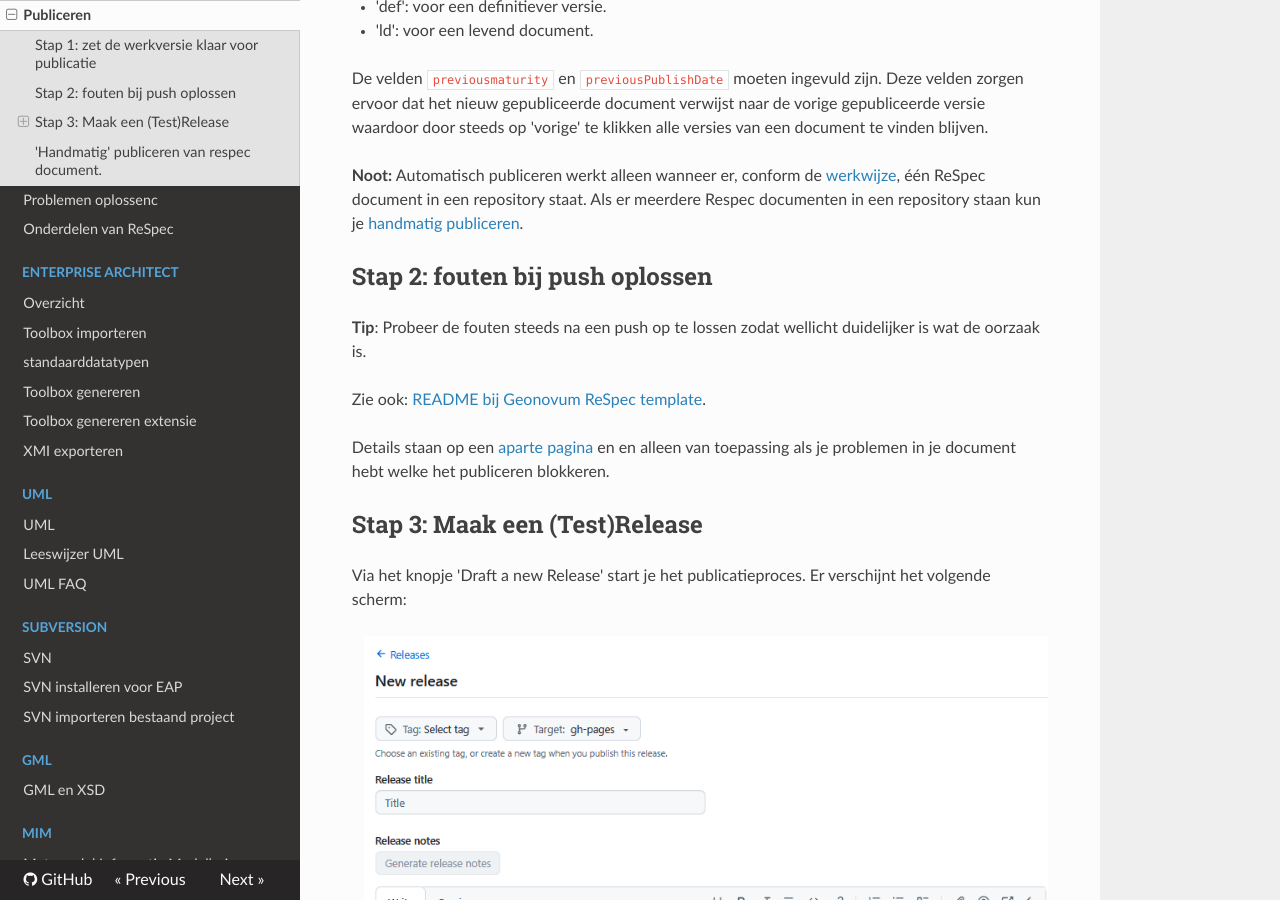
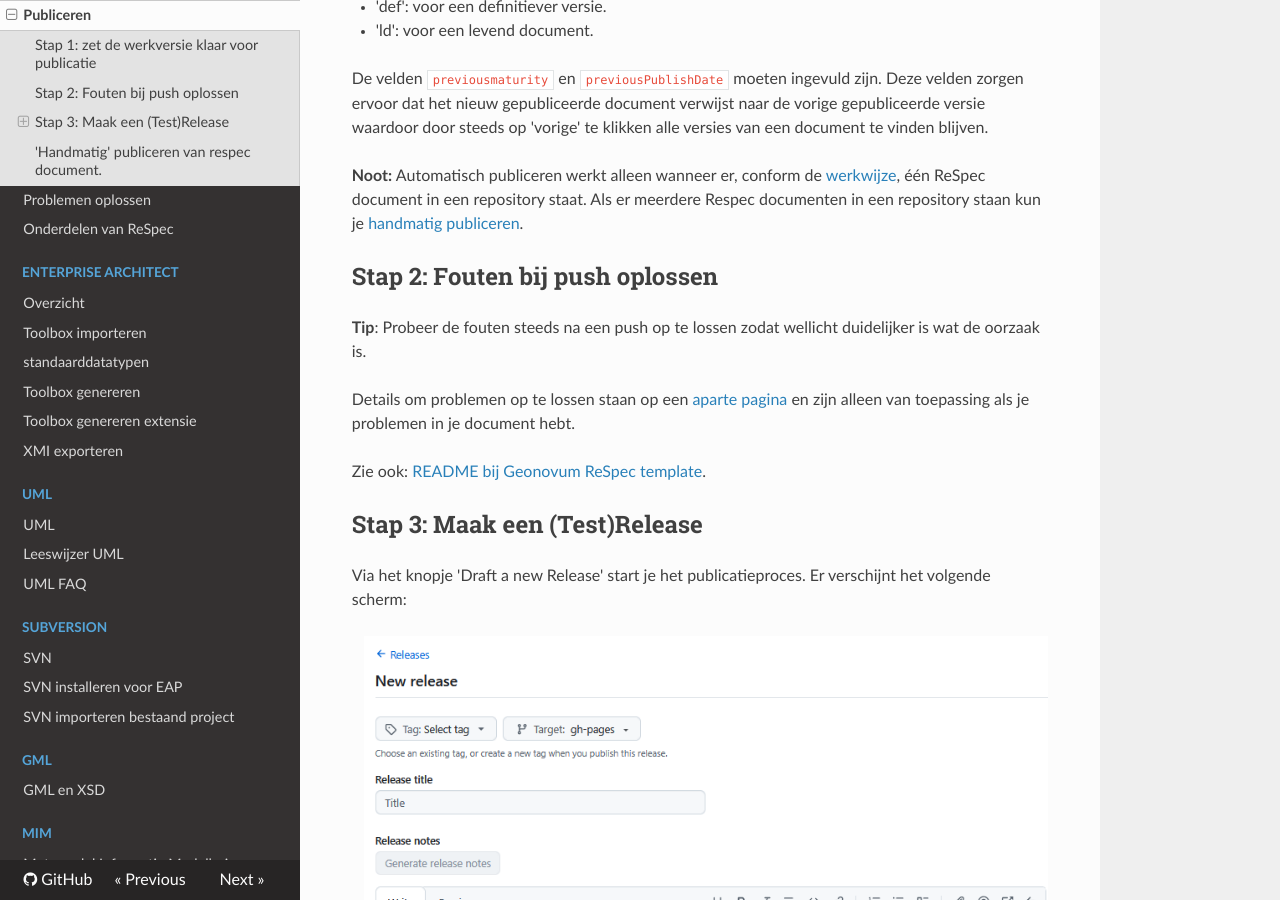
Before and after one commit to Geonovum/handleiding-tooling, an MkDocs documentation site: the page built from docs/ReSpec/ReSpec-publiceren.md, in a window 1280 px wide and 900 px high, scrolled down 924 px. Built offline with MkDocs 1.6.1, drawn with Linux system fonts in a browser that asks for light colours; nearby versions of some CDN libraries.

Commit message:
fix link

```diff
--- a/docs/ReSpec/ReSpec-publiceren.md
+++ b/docs/ReSpec/ReSpec-publiceren.md
@@ -23,13 +23,13 @@
 
 **Noot:** Automatisch publiceren werkt alleen wanneer er, conform de [werkwijze](./index.md#respec-via-markdown), één ReSpec document in een repository staat. Als er meerdere Respec documenten in een repository staan kun je [handmatig publiceren](#handmatig-publiceren-van-respec-document).
 
-## Stap 2: fouten bij push oplossen
+## Stap 2: Fouten bij push oplossen
 
 **Tip**: Probeer de fouten steeds na een push op te lossen zodat wellicht duidelijker is wat de oorzaak is.
 
+Details om problemen op te lossen staan op een [aparte pagina](ReSpec-problemen.md/#fouten-bij-push-oplossen) en zijn alleen van toepassing als je problemen in je document hebt.
+
 Zie ook: [README bij Geonovum ReSpec template](https://github.com/Geonovum/NL-ReSpec-template/blob/main/README.md).
-
-Details staan op een [aparte pagina](#fouten-bij-push-oplossen) en en alleen van toepassing als je problemen in je document hebt welke het publiceren blokkeren.
 
 
 ## Stap 3: Maak een (Test)Release
--- a/mkdocs.yml
+++ b/mkdocs.yml
@@ -21,7 +21,7 @@
     - ReSpec:
         - Manual: ReSpec/index.md
         - Publiceren: ReSpec/ReSpec-publiceren.md
-        - Problemen oplossenc: ReSpec/ReSpec-problemen.md
+        - Problemen oplossen: ReSpec/ReSpec-problemen.md
         - Onderdelen van ReSpec: ReSpec/ReSpec-onderdelen.md
     - Enterprise Architect:
         - Overzicht: EA/index.md
```
